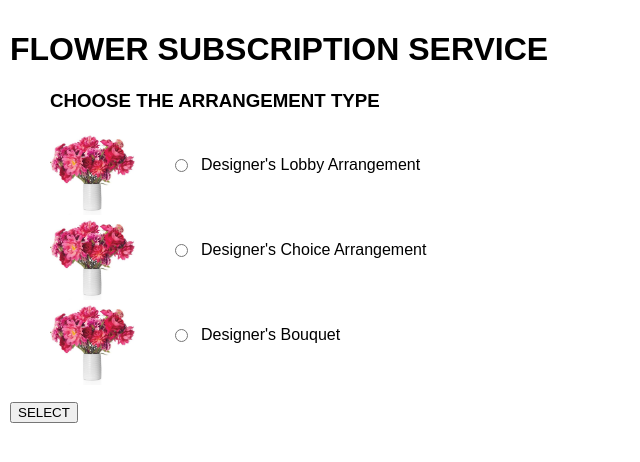
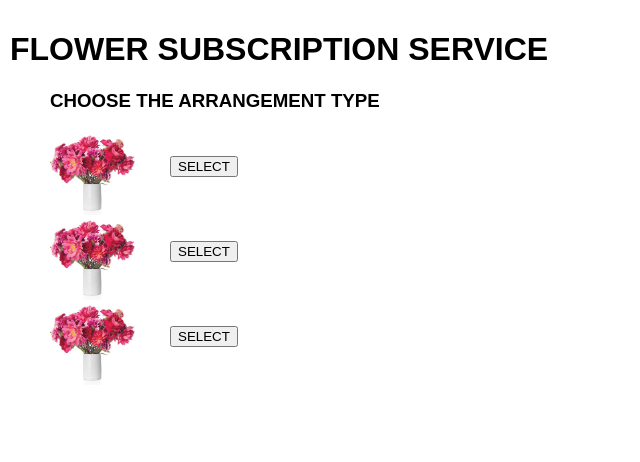
Before and after one commit to selvinor/selvin-subscription-client, a React (Create React App) app: page / in a window 1280 px wide. Shown: the top 462 px of the page, without its empty margins (0-640 px from the left). Built offline with nearby package versions, Linux system fonts and the light colour scheme.

Commit message:
change arrangement radio buttons to buttons

```diff
--- a/src/components/subscription-add-form.js
+++ b/src/components/subscription-add-form.js
@@ -1,5 +1,5 @@
 import React from 'react';
-import {Field, SubmissionError, FieldArray, reduxForm} from 'redux-form';
+import {Field, SubmissionError, FieldArray, formValueSelector, reduxForm} from 'redux-form';
 import {connect} from 'react-redux';
 import Input from './input';
 //import {required, pristine, submitting} from '../validators';
@@ -77,10 +77,8 @@ export class SubscriptionAddForm extends React.Component {
         <div className="message message-error">{this.props.error}</div>
       );
     }
-    const setChoice = (choice) => {
-      console.log( 'currentSubscription: ', this.props.currentSubscription);
-      console.log(' this.props: ', this.props);
-    this.props.dispatch(setProductChoice(choice)) ;
+    const setArrangement = (choice) => {
+      this.props.dispatch(setProductChoice(choice)) ;
     }
 
     const setNumberOfDeliveries = () => {
@@ -112,9 +110,6 @@ export class SubscriptionAddForm extends React.Component {
     //Set custom button for each section
 
     switch (this.props.currentFormSection) {
-      case 'arrangement':
-        formButton = ( <button onClick={() => setChoice('3')}  type="button">SELECT</button>);
-        break;
       case 'schedule':
 //        formButton = ( <button onClick={() => this.props.dispatch(setNumberOfDeliveries(1))}  type="button">Schedule it</button>);
         formButton = ( <button onClick={() => setNumberOfDeliveries()}  type="button">Schedule it</button>);
@@ -268,14 +263,7 @@ export class SubscriptionAddForm extends React.Component {
               <img className="thumbnail" src="../img/flowers.jpg" alt=""/>
             </div>
             <div className="flowerChoice form-input">
-              <Field
-                name="choice"
-                type="radio"
-                component={Input}
-                label="Designer's Lobby Arrangement"
-                value="3"
-                checked={this.props.currentProductCode === '3'}
-              />
+              <button onClick={() => setArrangement('3')}  type="button">SELECT</button>
             </div>
           </li>
           <li className="arrangement">
@@ -283,14 +271,7 @@ export class SubscriptionAddForm extends React.Component {
               <img className="thumbnail" src="../img/flowers.jpg" alt=""/>
             </div>
             <div className="flowerChoice form-input">
-              <Field
-                name="choice"
-                type="radio"
-                component={Input}
-                label="Designer's Choice Arrangement"
-                value="2"
-                checked={this.props.currentProductCode === '2'}
-              />
+              <button onClick={() => setArrangement('2')}  type="button">SELECT</button>
             </div>
           </li>
           <li className="arrangement">
@@ -298,14 +279,7 @@ export class SubscriptionAddForm extends React.Component {
               <img className="thumbnail" src="../img/flowers.jpg" alt=""/>
             </div>
             <div className="flowerChoice form-input">
-              <Field
-                name="choice"
-                type="radio"
-                component={Input}
-                label="Designer's Bouquet"
-               value="1"
-               checked={this.props.currentProductCode === '3'}
-              />
+              <button onClick={() => setArrangement('1')}  type="button">SELECT</button>
             </div>
           </li>
           <li>
@@ -379,6 +353,7 @@ export class SubscriptionAddForm extends React.Component {
             </div>
           </li>
         </ul>
+
       : ""  }
       { this.props.currentFormSection === "sender" ?
         <ul>
@@ -429,7 +404,7 @@ export class SubscriptionAddForm extends React.Component {
 
       : ""  }
 
-        { formButton }
+
       </form>
       </div>
     )
--- a/src/reducers/index.js
+++ b/src/reducers/index.js
@@ -67,9 +67,9 @@ export const subscriptionReducer = (state=initialState, action) => {
       currentFormSection: 'sender'
     });
     case 'SET_PRODUCT_CHOICE':
-    console.log('reducer SET_PRODUCT_CHOICE');
+    console.log('reducer | SET_PRODUCT_CHOICE | action.setProductChoice: ', action.productCode);
     return Object.assign({}, state, {
-      currentProductCode: action.setProductChoice,
+      currentProductCode: action.productCode,
       currentFormSection: 'schedule'
     });
 
```
